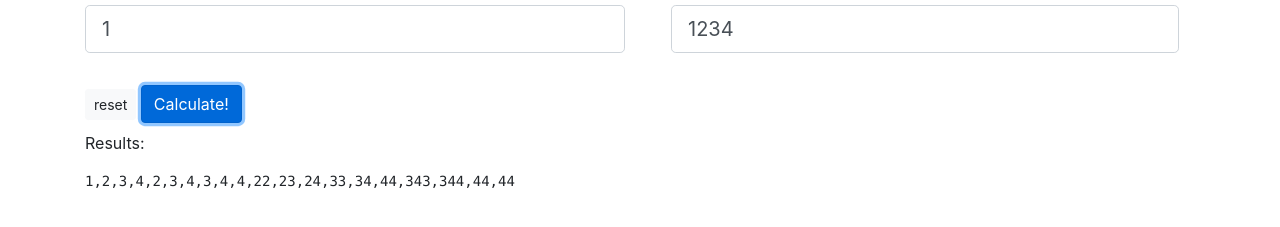
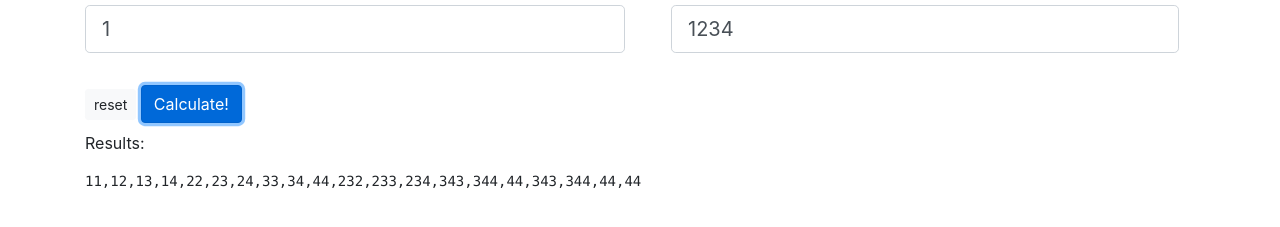
Before and after one commit to ccs24/number-sum-tools, a plain HTML site: page index.html in a window 1280 px wide. Both pictures are taken after a click on the button "Calculate!". Shown: the part 129-356 px from the top of the page. Drawn offline with nearby package versions, Linux system fonts and the light colour scheme.

Commit message:
Update index.html

```diff
--- a/index.html
+++ b/index.html
@@ -53,8 +53,8 @@ function permute() {
 
     let retArr = [];
     let  k= 1;
-    for (let liczbaCyfr = 0; liczbaCyfr < s; liczbaCyfr++) {
-        for (let j=liczbaCyfr; j<s;j++) {
+    for (let liczbaCyfr = 1; liczbaCyfr <= s; liczbaCyfr++) {
+        for (let j=liczbaCyfr-1; j<s;j++) {
             let baza = input.substring(j,j+liczbaCyfr);
             retArr[retArr.length] = workX(baza,input,j);
         };
```
